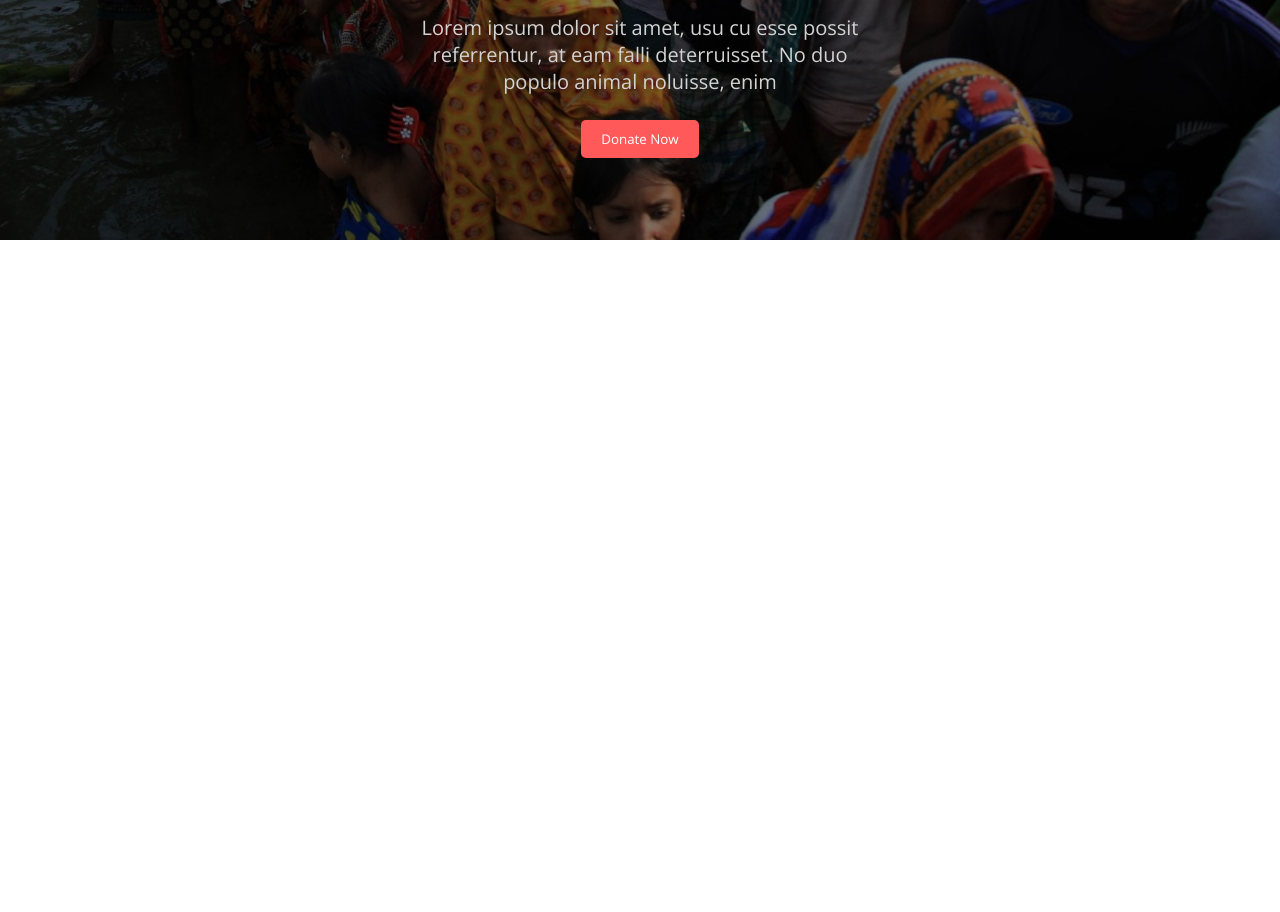
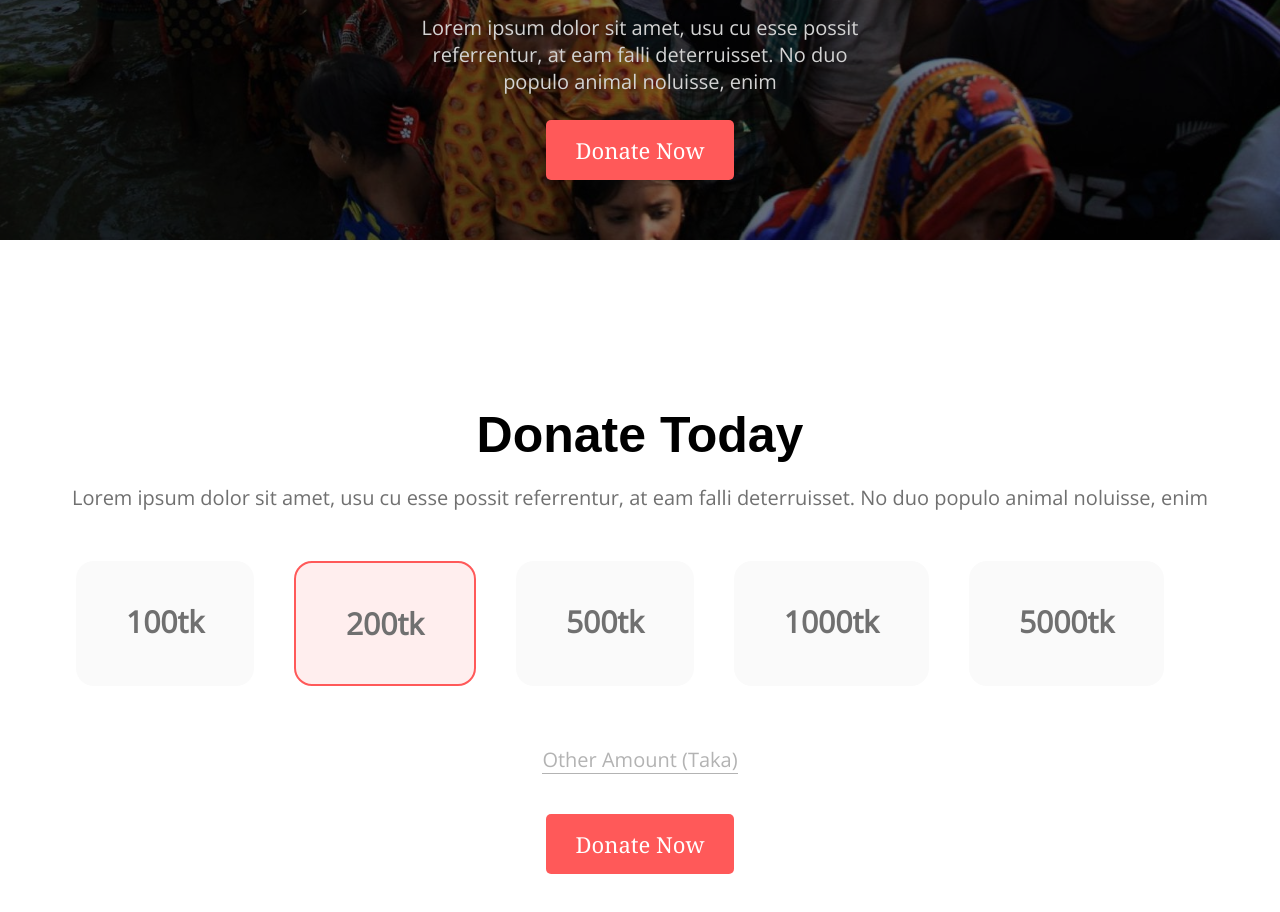
Before and after one commit to asrafsujan247/project-donation, a plain HTML site: page index.html in a window 1280 px wide. Shown: the part 560-1472 px from the top of the page. Before the commit the page ends 1018 px from the top, so only its background shows below. Drawn offline with nearby package versions, Linux system fonts and the light colour scheme.

Commit message:
added amount section

```diff
--- a/index.html
+++ b/index.html
@@ -22,6 +22,27 @@
             <button class="button-header  button">Donate Now</button>
         </div>
     </header>
+    <main>
+        <div class="amount-section">
+            <div class="amount-info">
+                <h1 class="amount-title">Donate Today</h1>
+                <p class="amount-description">Lorem ipsum dolor sit amet, usu cu esse possit referrentur, at eam falli deterruisset. No duo populo animal noluisse, enim</p>
+            </div>
+            <div class="amount">
+                <div class="taka"><h4>100tk</h4></div>
+                <div class="taka premium-offer"><h4>200tk</h4></div>
+                <div class="taka"><h4>500tk</h4></div>
+                <div class="taka"><h4>1000tk</h4></div>
+                <div class="taka"><h4>5000tk</h4></div>
+            </div>
+            <div class="other-amount">
+                <p>Other Amount (Taka)</p>
+            </div>
+            <div>
+                <button class="button amount-button">Donate Now</button>
+            </div>
+        </div>
+    </main>
 </body>
 
 </html>
--- a/styles/style.css
+++ b/styles/style.css
@@ -1,10 +1,11 @@
-*{
+* {
     margin: 0;
     font-family: 'Open Sans', sans-serif;
 
 }
+
 /* header section */
-.header-section{
+.header-section {
     background-image: url("../images/donation7.jpg");
     background-repeat: no-repeat;
     background-size: cover;
@@ -13,32 +14,93 @@
     background-color: rgba(0, 0, 0, 0.5);
     background-blend-mode: overlay;
 }
-.header-info{
+
+.header-info {
     text-align: center;
     padding: 350px 400px 300px;
 
 }
-.header-title{
+
+.header-title {
     font-size: 50px;
     font-weight: 800;
     color: white;
     margin-bottom: 20px;
 }
-.description{
+
+.description {
     font-size: 20px;
     color: lightgray;
     margin-bottom: 25px;
 
 }
 
-.button{
+.button {
     background-color: #FF5959;
     color: white;
     border-radius: 5px;
     border-style: none;
+    font-weight: 600px;
+    font-size: 22px;
+    font-family: Cambria, Cochin, Georgia, Times, 'Times New Roman', serif;
 }
-.button-header{
-    padding: 10px 20px;
-    font-weight: 200px;
+
+.button-header {
+    padding: 15px 30px;
+}
+
+/* amount section */
+.amount-section {
+    display: flex;
+    justify-content: center;
+    align-items: center;
+    flex-direction: column;
+    width: 100%;
+    height: 100vh;
+}
+
+.amount-info {
+    text-align: center;
+}
+.amount-title{
+    font-size: 50px;
+    font-weight: 800px;
+    margin-bottom: 20px;
+    font-family:sans-serif;
 
 }
+.amount-description{
+    font-size: 20px;
+    color: #707070;
+    margin-bottom: 50px;
+
+}
+.amount{
+    display: flex;
+    justify-content: space-between;
+    margin-bottom: 60px;
+}
+.taka{
+    margin-right: 40px;
+    padding:40px 50px;
+    background: #FAFAFA;
+    border-style: none;
+    border-radius: 18px;
+    font-size: 30px;
+    font-weight: 700px;
+    color: #707070;
+}
+.premium-offer{
+    background: #FFEEEE;
+    border: 2px solid #FF5959;
+}
+.other-amount{
+    font-size:20px;
+    color: #B3B3B3;
+    border-bottom:1px solid  #B3B3B3 ;
+    margin-bottom: 40px;
+}
+.amount-button{
+    padding: 15px 30px;
+    font-weight: 700px;
+}
```
